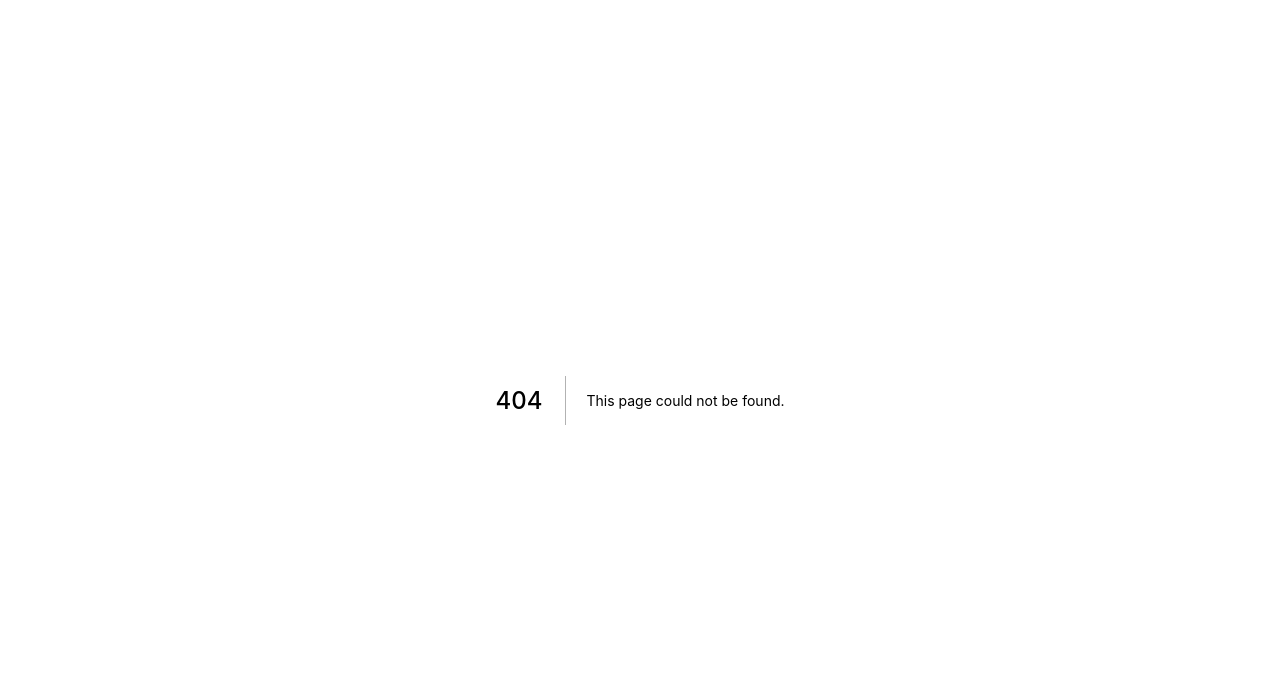
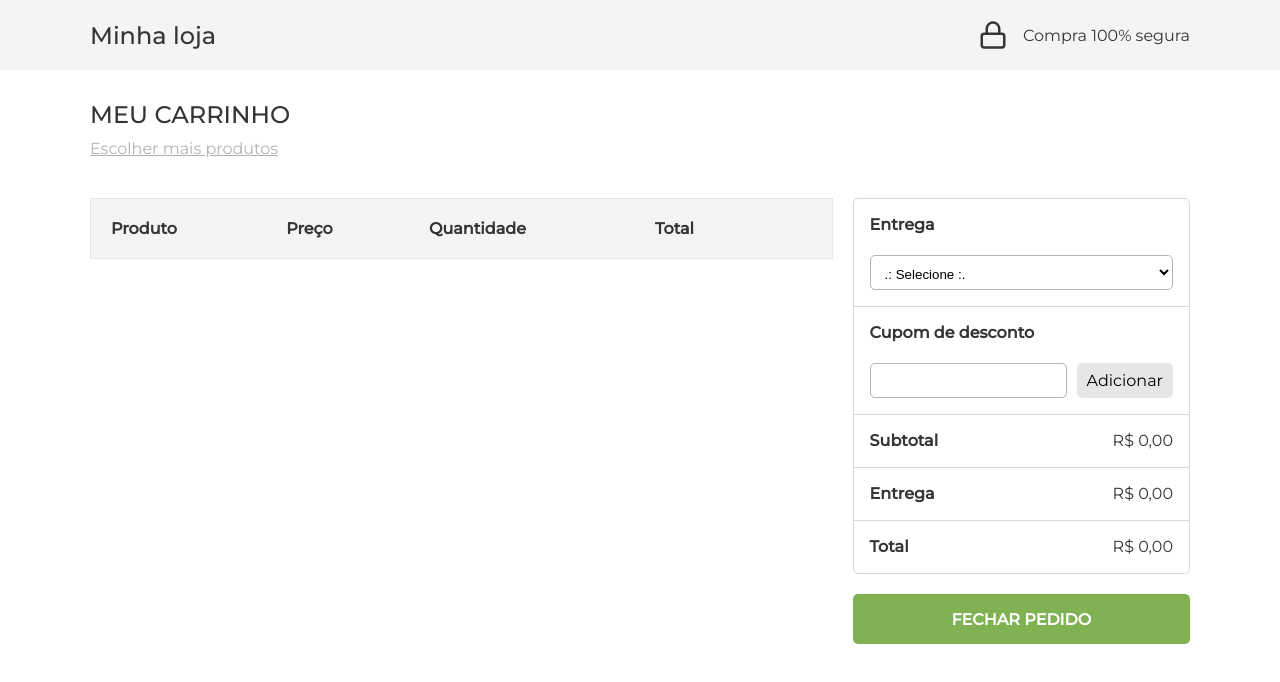
Before and after one commit to santanarscs/pagination-filter-next, a Next.js app: page /checkout in a window 1280 px wide. Before the commit this address had no page. Shown: the top 682 px of the page. Built offline with nearby package versions, Linux system fonts and the light colour scheme.

Commit message:
add to checkout page

```diff
--- /dev/null
+++ b/src/pages/checkout.tsx
@@ -0,0 +1,268 @@
+import styled from 'styled-components';
+import { useCart } from '../providers/cart';
+import { FiTrash, FiLock, FiMinus, FiPlus } from 'react-icons/fi';
+import { formatPrice } from '../utils/formatPrice';
+import Link from 'next/link';
+import { useState } from 'react';
+
+const Container = styled.div`
+  height: 100vh;
+  display: flex;
+  flex-direction: column;
+`;
+const Navbar = styled.header`
+  width: 100%;
+  background: ${({theme}) => theme.colors.gray2};
+  color: ${({theme}) => theme.colors.text};
+  height: 70px;
+  display: flex;
+  align-items: center;
+`
+const NavbarContent = styled.div`
+  width: 1100px;
+  margin: 0 auto;
+  display: flex;
+  align-items: center;
+  > div {
+    display: flex;
+    align-items: center;
+    margin-left: auto;
+    svg {
+      margin-right: 15px;
+    }
+  }
+`;
+const Content = styled.div`
+  width: 1100px;
+  padding: 30px 0;
+  margin: 0 auto;
+  display: flex;
+  flex-direction: column;
+  h1 {
+    margin-bottom: 10px;
+    text-transform: uppercase;
+    font-size: 24px;
+  }
+  > a {
+    margin-bottom: 40px;
+    color: ${({theme}) => theme.colors.gray1};
+  }
+`
+const Row = styled.div`
+  display: flex;
+  > span {
+    margin-left: auto;
+  }
+`
+const TableProducts = styled.table`
+  margin-right: 20px;
+  width: 100%;
+  border: 1px solid #e6e6e6;
+  border-collapse: collapse;
+  text-align: left;
+  tr th {
+    font-size: 16px;
+    font-weight: bold;
+    padding: 20px;
+    background: ${({theme}) => theme.colors.gray2};
+  }
+  tr td {
+    padding: 20px;
+    border-bottom: 1px solid #e6e6e6;
+    > div {
+      display: flex;
+      align-items: center;
+      > button {
+        width: 20px;
+        height: 20px;
+        color: ${({theme}) => theme.colors.white};
+        background: ${({theme}) => theme.colors.primary};
+        font-weight:bold;
+        border: none;
+        border-radius: 5px;
+      }
+      span {
+        padding: 0 10px;
+      }
+      img {
+        height: 45px;
+        width: 45px;
+        object-fit: cover;
+        border-radius: 5px;
+        margin-right: 10px;
+      }
+    }
+    > button {
+      border: 0;
+      background: transparent;
+      svg {
+        color: ${({theme}) => theme.colors.gray1};
+      }
+    }
+  }
+`;
+const CheckoutDetail = styled.div`
+  width: 500px;
+  margin-left: auto;
+  ul{
+    list-style:none;
+    border: 1px solid #d9d9d9;
+    border-radius: 5px;
+    li {
+      padding: 16px;
+      h2{
+        font-size: 16px;
+        font-weight: bold;
+        line-height: 20px;
+      }
+      select {
+        margin-top: 20px;
+        width: 100%;
+        height: 35px;
+        background: transparent;
+        padding: 10px;
+        border-radius: 5px;
+        border: 1px solid ${({theme}) => theme.colors.gray1};
+      }
+    }
+    li + li {
+      border-top: 1px solid #d9d9d9;
+    }
+  }
+  > button {
+    margin-top: 20px;
+    border: none;
+    text-transform: uppercase;
+    font-weight: bold;
+    width: 100%;
+    height: 50px;
+    border-radius: 5px;
+    background: ${({theme}) => theme.colors.green};
+    color: ${({theme}) => theme.colors.white};
+  }
+`
+const CuponContainer = styled.div`
+  display: flex;
+  margin-top: 20px;
+  input {
+    height: 35px;
+    border-radius: 5px;
+    border: 1px solid ${({theme}) => theme.colors.gray1};
+    background: transparent;
+    padding: 10px;
+    width: 100%;
+    margin-right: 10px;
+  }
+  button {
+    height: 35px;
+    border-radius: 5px;
+    border: none;
+    padding: 0 10px;
+    background: #e6e6e6;
+  }
+`
+
+const Checkout: React.FC = () => {
+  const { items, total, updateAmount, removeFromCart } = useCart()
+  const [deliveryValue, setDeliveryValue] = useState<number>(0)
+  return (
+    <Container>
+      <Navbar>
+        <NavbarContent>
+          <h2>Minha loja</h2>
+          <div>
+            <FiLock size={30} />
+            <span>Compra 100% segura</span>
+          </div>
+        </NavbarContent>
+
+      </Navbar>
+      <Content>
+        <h1>Meu carrinho</h1>
+        <Link href="/">
+          <a>Escolher mais produtos</a>
+        </Link>
+        <Row>
+          <TableProducts>
+            <thead>
+              <tr>
+                <th>Produto</th>
+                <th>Preço</th>
+                <th>Quantidade</th>
+                <th>Total</th>
+                <th></th>
+              </tr>
+            </thead>
+            <tbody>
+              {items.map(item => (
+                <tr key={item.id}>
+                  <td>
+                    <div>
+                      <img src={`http://localhost:3333/files/${item.principal_image}`} alt={item.name}/>
+                      {item.name}
+                    </div>
+                  </td>
+                  <td>{formatPrice(item.price)}</td>
+                  <td>
+                    <div>
+                      <button onClick={() => updateAmount(item.id, item.quantity - 1 )}><FiMinus size={10}/></button>
+                        <span>{item.quantity}</span>
+                      <button onClick={() => updateAmount(item.id, item.quantity + 1 )}><FiPlus size={10}/></button>
+                    </div>
+                  </td>
+                  <td>{formatPrice(item.quantity * item.price)}</td>
+                  <td>
+                    <button onClick={() => removeFromCart(item.id)}>
+                      <FiTrash size={25}/>
+                    </button>
+                  </td>
+                </tr>
+              ))}
+            </tbody>
+          </TableProducts>
+          <CheckoutDetail>
+            <ul>
+              <li>
+                <h2>Entrega</h2>
+                <select name="entrega" id="entrega" onChange={(e) => setDeliveryValue(Number(e.target.value))}>
+                  <option value="">.: Selecione :.</option>
+                  <option value="5">Guará</option>
+                  <option value="10">Taguatinga</option>
+                  <option value="100">Vicente Pires</option>
+                </select>
+              </li>
+              <li>
+                <h2>Cupom de desconto</h2>
+                <CuponContainer>
+                  <input type="text" name="cupom_desconto"/>
+                  <button>Adicionar</button>
+                </CuponContainer>
+              </li>
+              <li>
+                <Row>
+                  <h2>Subtotal</h2>
+                  <span>{formatPrice(total)}</span>
+                </Row>
+              </li>
+              <li>
+                <Row>
+                  <h2>Entrega</h2>
+                  <span>{formatPrice(deliveryValue)}</span>
+                </Row>
+              </li>
+              <li>
+                <Row>
+                  <h2>Total</h2>
+                  <span>{formatPrice(total + Number(deliveryValue))}</span>
+                </Row>
+              </li>
+            </ul>
+            <button>Fechar pedido</button>
+          </CheckoutDetail>
+        </Row>
+      </Content>
+    </Container>
+  )
+}
+
+export default Checkout;
```
